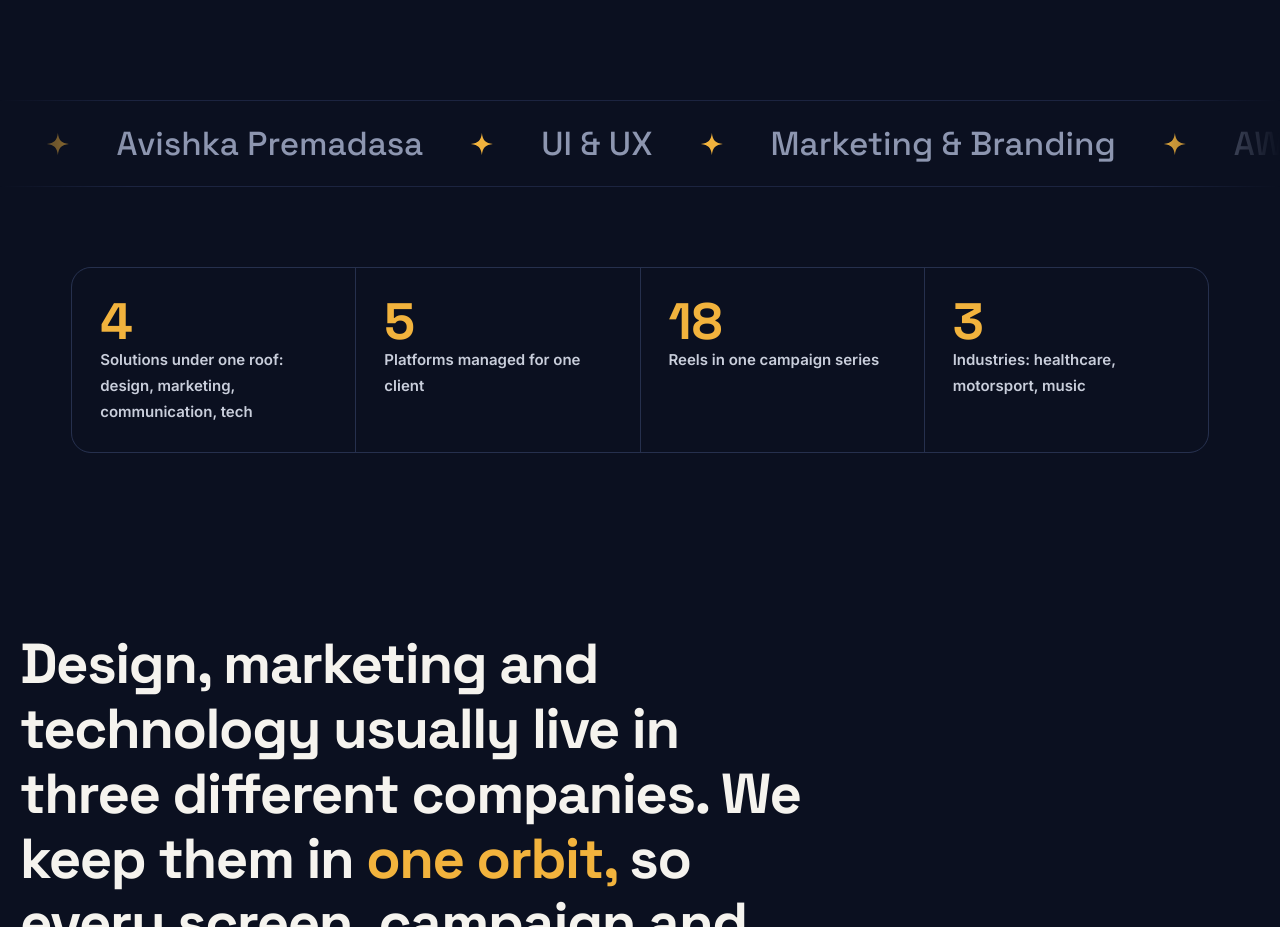
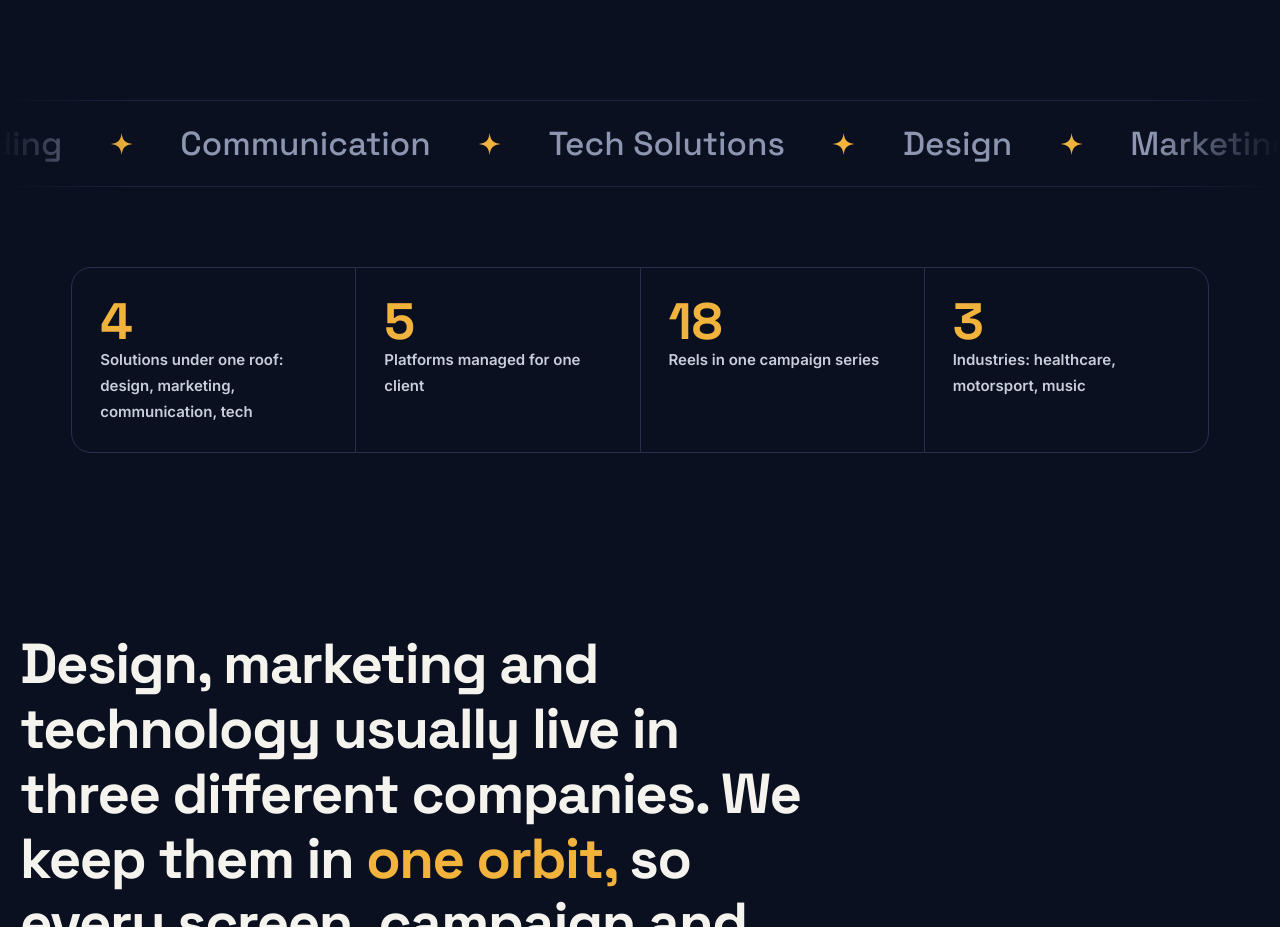
Before and after one commit to ridmaraveengamage-cmyk/nova-sapiens, a plain HTML site: page index.html in a window 1280 px wide. Shown: the part 1420-2347 px from the top of the page. Drawn offline with Linux system fonts and the light colour scheme.

Commit message:
Show only the four Solutions in the scrolling strip under the hero
Co-Authored-By: Claude Opus 5.5 <noreply@anthropic.com>

```diff
--- a/index.html
+++ b/index.html
@@ -353,7 +353,7 @@ footer nav{display:flex;gap:20px;flex-wrap:wrap}
 </div>
 </section>
 
-<div class="marq" aria-label="Clients and solutions"><div class="mtrack" id="mtrack"></div></div>
+<div class="marq" aria-label="Solutions: Design, Marketing &amp; Branding, Communication, Tech Solutions"><div class="mtrack" id="mtrack"></div></div>
 
 <section class="wrap" aria-label="At a glance">
 <div class="stats rv">
@@ -608,7 +608,9 @@ const vals=[['Think first','Every project starts with strategy, not templates.',
 /* ---------- render ---------- */
 const $=id=>document.getElementById(id);
 $('cards').innerHTML=services.map((s,i)=>`<a class="card rv ${s.c}" href="#${s.id}" style="transition-delay:${i*.08}s"><span class="n">${s.n}</span><div><h3>${s.h}</h3><p class="d">${s.d}</p><p class="t">${s.t}</p><span class="more">Explore the solution <i aria-hidden="true">→</i></span></div></a>`).join('');
-const mItems=['Genova Ferticare','Design','Avishka Premadasa','UI &amp; UX','Marketing &amp; Branding','AWAKAASHA','Communication','Tech Solutions'];
+/* scrolling strip under the hero: the four Solutions only (repeated so the loop has no gap on wide screens) */
+const mSol=['Design','Marketing &amp; Branding','Communication','Tech Solutions'];
+const mItems=[...mSol,...mSol];
 const mHalf=mItems.map(t=>`<span>${t}<svg viewBox="0 0 24 24" aria-hidden="true"><use href="#star" fill="#F2B33D"/></svg></span>`).join('');
 $('mtrack').innerHTML=mHalf+mHalf;
 const fl=[['gcar','c1','right:6%;top:12%;width:min(240px,20vw);aspect-ratio:4/5',-6,.6,'.2s'],['greel','c2','right:24%;top:46%;width:min(170px,14vw);aspect-ratio:9/19',4,1.1,'.35s'],['ahero','c3','right:-4%;top:56%;width:min(360px,28vw);aspect-ratio:16/10',-3,.8,'.5s'],['wposter','c4','right:30%;top:6%;width:min(170px,14vw);aspect-ratio:4/5',7,1.3,'.65s'],['gmyth','c5','right:3%;top:-6%;width:min(150px,12vw);aspect-ratio:4/5',10,1.6,'.8s']];
```
